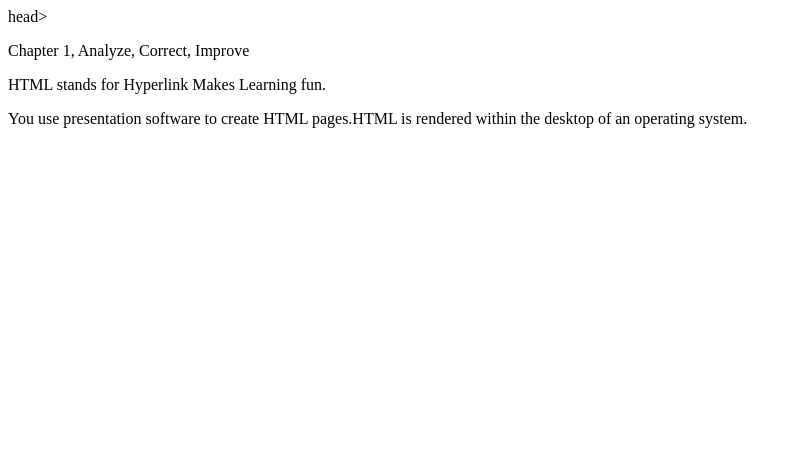
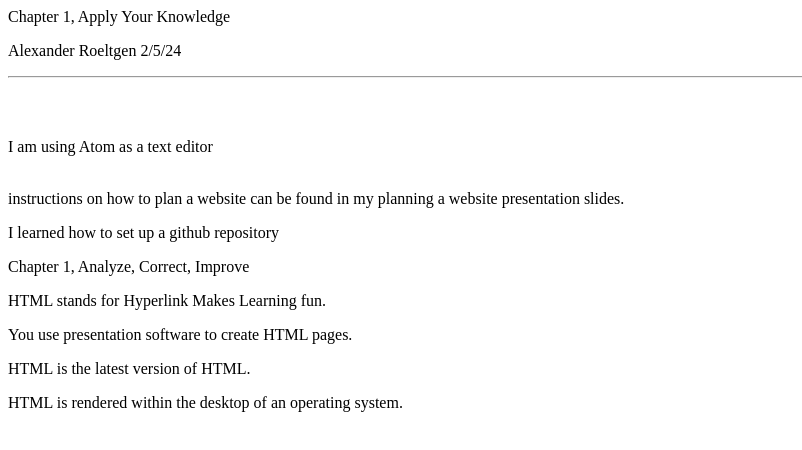
Before and after one commit to aroeltgen/New-Lab-Repository, a plain HTML site: page analyze apply extend/analyze/index.html in a window 1280 px wide. Shown: the whole page, without its empty margins (0-802 px from the left). Drawn offline with Linux system fonts and the light colour scheme.

Commit message:
Update index.html

```diff
--- a/analyze apply extend/analyze/index.html
+++ b/analyze apply extend/analyze/index.html
@@ -1,3 +1,30 @@
-<DOCTYPE><html><heal><tite><meta>head><body>
-<p>Chapter 1, Analyze, Correct, Improve<dr>
-<P>HTML stands for Hyperlink Makes Learning fun.<p><p>You use presentation software to create HTML pages.</p<PHTML9 is the latest version of HTML.</p>HTML is rendered within the desktop of an operating system.</BODY>
+
+    <html lang="en">
+  <head>
+  <meta charset="UTF-8">
+  <title>CH 1 Apply Your Knowledge</title>
+  </head>
+  <body>
+    <p>Chapter 1, Apply Your Knowledge</p>
+    <p>Alexander Roeltgen 2/5/24 </p>
+    <hr>
+    <br>
+    <br>
+    <p>I am using Atom as a text editor
+      <br>
+      <br>
+    </p>
+    <p>instructions on how to plan a website can be found in my planning
+    a website presentation slides.
+    </p>
+    <p>I learned how to set up a github repository</p>
+
+
+
+    <p>Chapter 1, Analyze, Correct, Improve</p>
+    <p>HTML stands for Hyperlink Makes Learning fun.</p>
+    <p>You use presentation software to create HTML pages.</p>
+    <p>HTML is the latest version of HTML.</p>
+    <p>HTML is rendered within the desktop of an operating system.</p>
+  </body>
+  </html>
```
